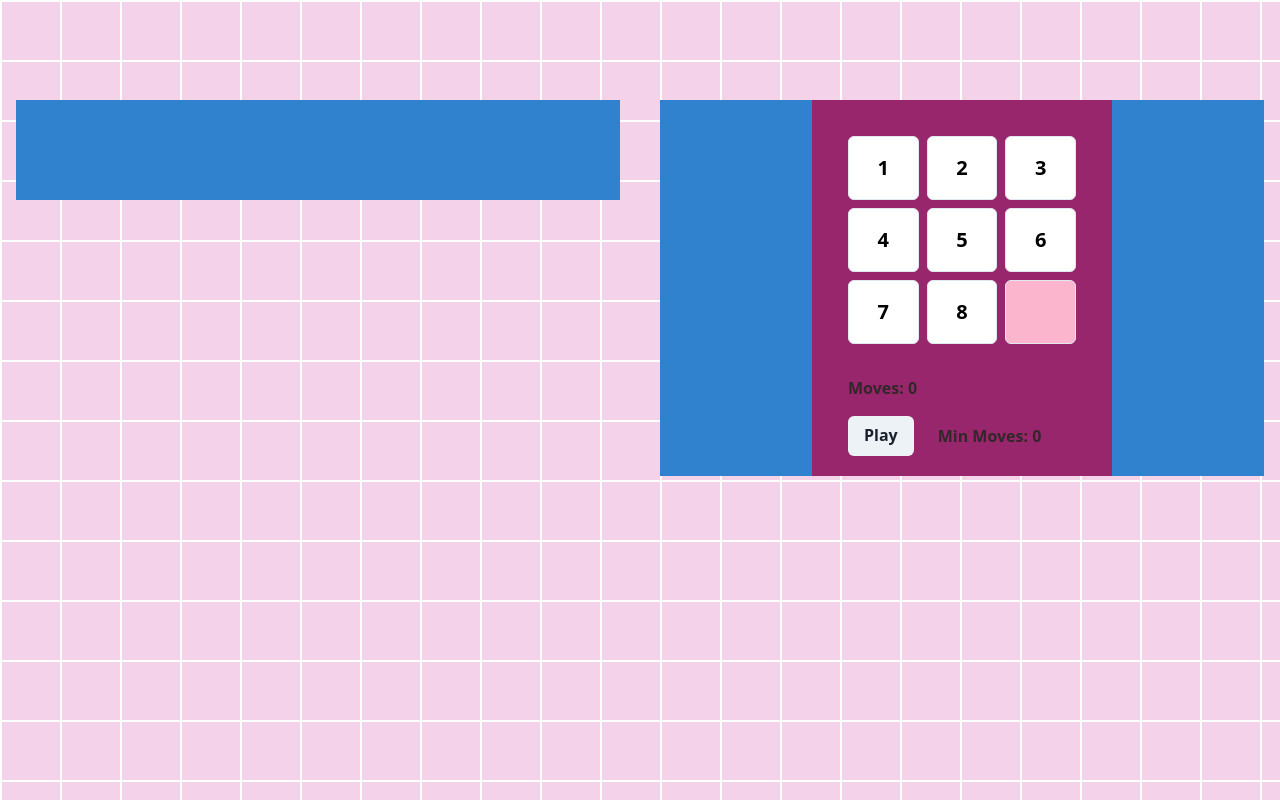
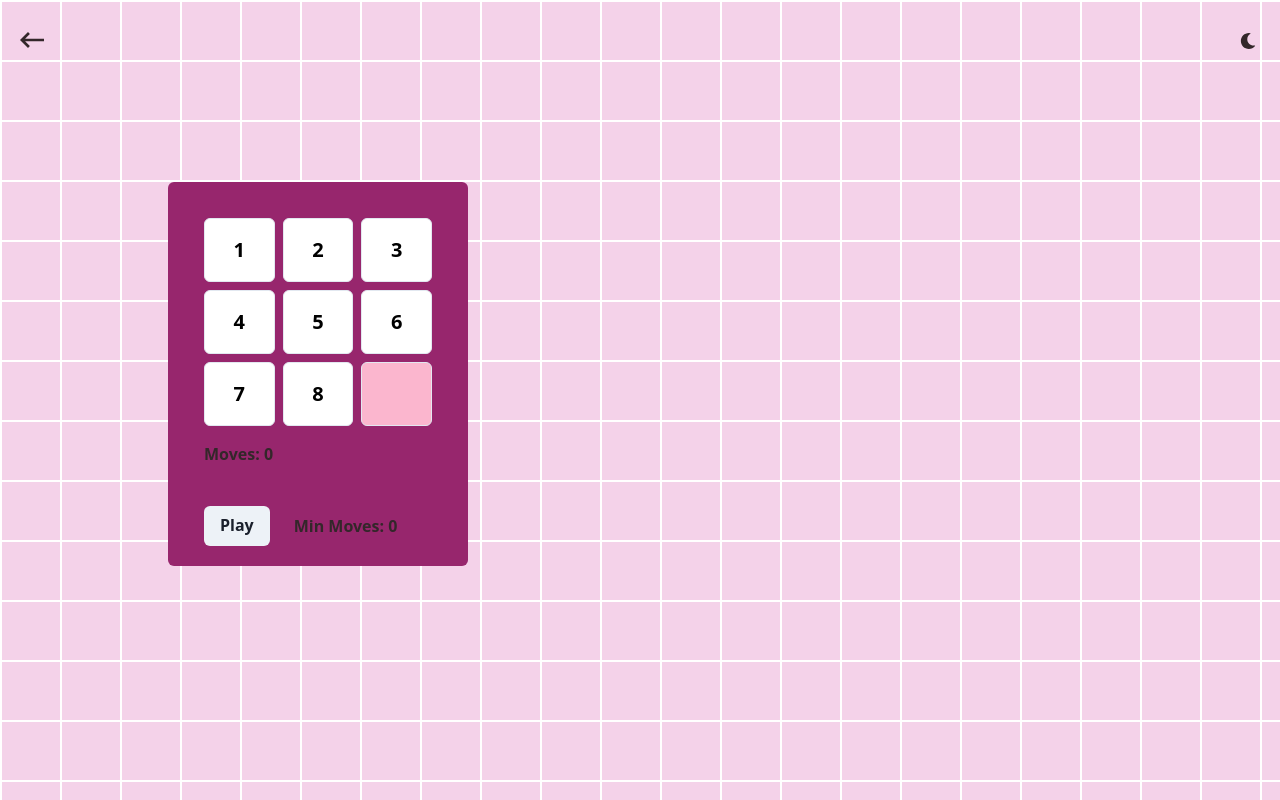
Before and after one commit to changyenna/my-website, a React (Create React App) app: page /playground in a window 1280 px wide. Built offline with nearby package versions, Linux system fonts and the light colour scheme.

Commit message:
playground ui cleanup

```diff
--- a/src/pages/playground/PuzzleBoard.js
+++ b/src/pages/playground/PuzzleBoard.js
@@ -295,7 +295,7 @@ const PuzzleBoard = () => {
     // };
 
     return (
-        <Box bgColor="pink.700" width="300px" p={5}>
+        <Box bgColor="pink.700" width="300px" p={5} borderRadius="md">
             <Grid templateColumns="repeat(3, 1fr)" gap={2} p={4}>
                 {board.map((row, rowIndex) =>
                     row.map((tile, colIndex) => (
@@ -318,24 +318,24 @@ const PuzzleBoard = () => {
                 )}
             </Grid>
             <HStack>
-                <Text mt={4} ml={4} fontWeight="bold">
+                <Text mt={0} ml={4} fontWeight="bold">
                     Moves: {count}
                 </Text>
                 {isBoardSolved() && (
-                    <Text mt={4} ml={4} color="green.500" fontWeight="bold">
+                    <Text mt={0} ml={4} color="green.500" fontWeight="bold">
                         {isFirstMount ? '' : 'Solved!'}
                     </Text>
                 )}
             </HStack>
             <HStack>
-                <Button mt={4} ml={4} onClick={shuffleBoard}>
+                <Button mt={10} ml={4} onClick={shuffleBoard}>
                     {isFirstMount
                         ? 'Play'
                         : isBoardSolved()
                         ? 'Play Again'
                         : 'Shuffle'}
                 </Button>
-                <Text mt={4} ml={4} fontWeight="bold">
+                <Text mt={10} ml={4} fontWeight="bold">
                     Min Moves: {minMoves}
                 </Text>
             </HStack>
--- a/src/pages/playground/playground.js
+++ b/src/pages/playground/playground.js
@@ -1,43 +1,51 @@
 import React from 'react';
-import { Grid, GridItem, Container } from '@chakra-ui/react';
+import {
+    Grid,
+    GridItem,
+    Container,
+    useBreakpointValue
+} from '@chakra-ui/react';
 import EightPuzzle from './EightPuzzle';
+import MySceneNavBar from '../../nav-bar/MySceneNavBar';
 
 const Playground = () => {
+    const gridColumnTemplate = useBreakpointValue({
+        base: '1fr',
+        md: 'repeat(2, 1fr)'
+    });
+
     return (
         <div>
+            <MySceneNavBar display_return={true} />
             <Container
                 maxW="container.xl"
                 justifyContent="center"
-                marginTop="100px" //fix me
+                marginTop="100px"
                 height="auto"
-                // backgroundColor="pink"
             >
                 <Grid
-                    templateColumns="repeat(2, 1fr)"
+                    templateColumns={gridColumnTemplate}
                     gap={10}
                     justifyContent="center"
                 >
                     <GridItem
                         w="100%"
-                        h="100"
-                        bg="blue.500"
-                        display="flex"
-                        justifyContent="center"
-                        alignItems="center"
-                    ></GridItem>
-                    <GridItem
-                        w="100%"
                         h="100%"
-                        bg="blue.500"
+                        // bgColor="blue.100"
                         display="flex"
                         justifyContent="center"
                         alignItems="center"
                     >
                         <EightPuzzle />
                     </GridItem>
-                    {/* <GridItem w="100%" h="10" bg="blue.500" />
-                    <GridItem w="100%" h="10" bg="blue.500" />
-                    <GridItem w="100%" h="10" bg="blue.500" /> */}
+                    <GridItem
+                        w="100%"
+                        h="100"
+                        // bgColor="blue.100"
+                        display="flex"
+                        justifyContent="center"
+                        alignItems="center"
+                    ></GridItem>
                 </Grid>
             </Container>
         </div>
```
